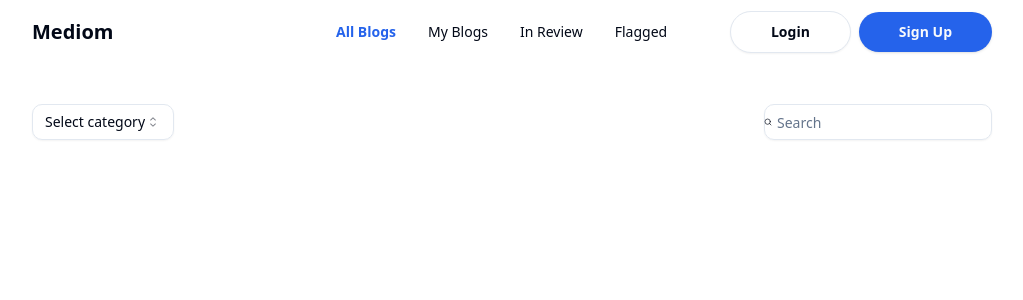
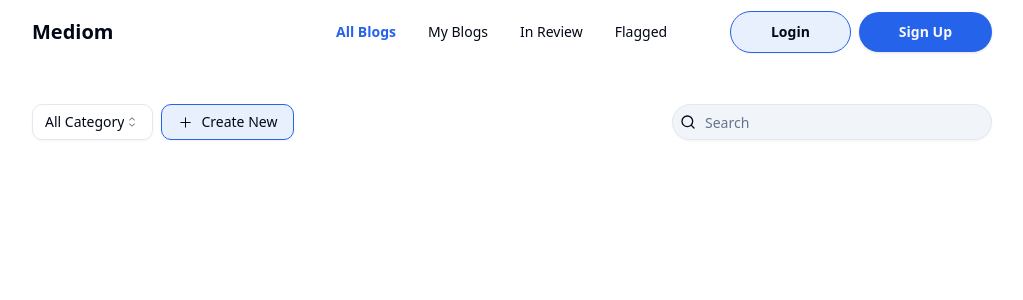
Before and after one commit to DamifeZion/mediom, a React (Vite) app: page /blogs in a window 1280 px wide. Shown: the top 300 px of the page, without its empty margins (128-1151 px from the left). Built offline with nearby package versions, Linux system fonts and the light colour scheme.

Commit message:
feat: working on the filter page

```diff
--- a/src/components/filters.jsx
+++ b/src/components/filters.jsx
@@ -1,5 +1,5 @@
 import { SearchIcon } from "lucide-react";
-import { useSearchParams } from "react-router-dom";
+import { useNavigate, useSearchParams } from "react-router-dom";
 import { Input } from "./ui/input";
 import {
    Select,
@@ -10,18 +10,41 @@ import {
 } from "./ui/select";
 import { filterConstants } from "@/constants/filter-const";
 import { capitalizeWords } from "@/helpers/capitalize-words";
+import { PlusIcon } from "@radix-ui/react-icons";
+import { Button } from "./ui/button";
+import { routeConstants } from "@/constants/route-const";
+import { useEffect, useState } from "react";
 
 export const Filters = () => {
+   const navigate = useNavigate();
    const [searchParams, setSearchparams] = useSearchParams();
 
-   // const
+   const [formValues, setFormValues] = useState({
+      category: "",
+      search: "",
+   });
+
+   const handleSetFormField = (field, value) => {
+      setFormValues((prev) => ({
+         ...prev,
+         [field]: value,
+      }));
+   };
+
+   //Everytime any value change, we simply want to put it as a param in the url, as debounce, spceifically the input
+   useEffect(() => {
+
+   })
 
    return (
       <div className="flex flex-wrap items-center justify-between w-full">
          <div className="flex gap-2">
-            <Select defaultValue="">
-               <SelectTrigger className="w-fit">
-                  <SelectValue placeholder="Select category"/>
+            <Select
+               defaultValue={filterConstants.category[0]}
+               onValueChange={(value) => handleSetFormField("category", value)}
+            >
+               <SelectTrigger className="capitalize w-fit">
+                  <SelectValue placeholder="Select category" />
                </SelectTrigger>
 
                <SelectContent>
@@ -31,16 +54,29 @@ export const Filters = () => {
                         value={item}
                         className="capitalize"
                      >
-                        { item }
+                        {item}
                      </SelectItem>
                   ))}
                </SelectContent>
             </Select>
+
+            <Button
+               variant="outline"
+               onClick={() => navigate(routeConstants.create)}
+               className=""
+            >
+               <PlusIcon strokeWidth={2} className="mr-2" /> Create New
+            </Button>
          </div>
 
-         <div className="relative">
-            <SearchIcon className="absolute left-0 -translate-y-1/2 size-2 top-1/2" />
-            <Input placeholder="Search" />
+         <div className="relative flex-1 max-w-xs">
+            <SearchIcon className="absolute -translate-y-1/2 left-2 size-4 top-1/2" />
+            <Input
+               placeholder="Search"
+               value={formValues.search}
+               onChange={(e) => handleSetFormField("search", e.target.value)}
+               className="pl-8 rounded-full bg-muted"
+            />
          </div>
       </div>
    );
--- a/src/components/navigation/menu-item.jsx
+++ b/src/components/navigation/menu-item.jsx
@@ -78,6 +78,6 @@ export const MenuItem = ({ closeModal }) => {
    );
 };
 
-MenuItem.PropTypes = {
+MenuItem.propTypes = {
    closeModal: PropTypes.func,
 };
--- a/src/components/ui/button.jsx
+++ b/src/components/ui/button.jsx
@@ -14,7 +14,7 @@ const buttonVariants = cva(
             destructive:
                "bg-destructive text-destructive-foreground shadow-sm hover:bg-destructive/90",
             outline:
-               "border border-input bg-background shadow-sm hover:bg-accent hover:text-accent-foreground",
+               "border border-primary bg-primary/10 shadow-sm hover:bg-primary/5 hover:text-primary",
             secondary:
                "bg-secondary text-secondary-foreground shadow-sm hover:bg-secondary/80",
             ghost: "hover:bg-accent hover:text-accent-foreground",
--- a/src/constants/filter-const.js
+++ b/src/constants/filter-const.js
@@ -1,6 +1,3 @@
 export const filterConstants = {
-   category: [
-      "all category"
-   ],
-
-}
+   category: ["all category", "action", "videos", "music"],
+};
--- a/src/constants/route-const.js
+++ b/src/constants/route-const.js
@@ -5,4 +5,5 @@ export const routeConstants = {
    myBlogs: "/myBlogs/:id",
    inReview: "/in_review",
    flagged: "/flagged",
+   create: "/create",
 };
```
